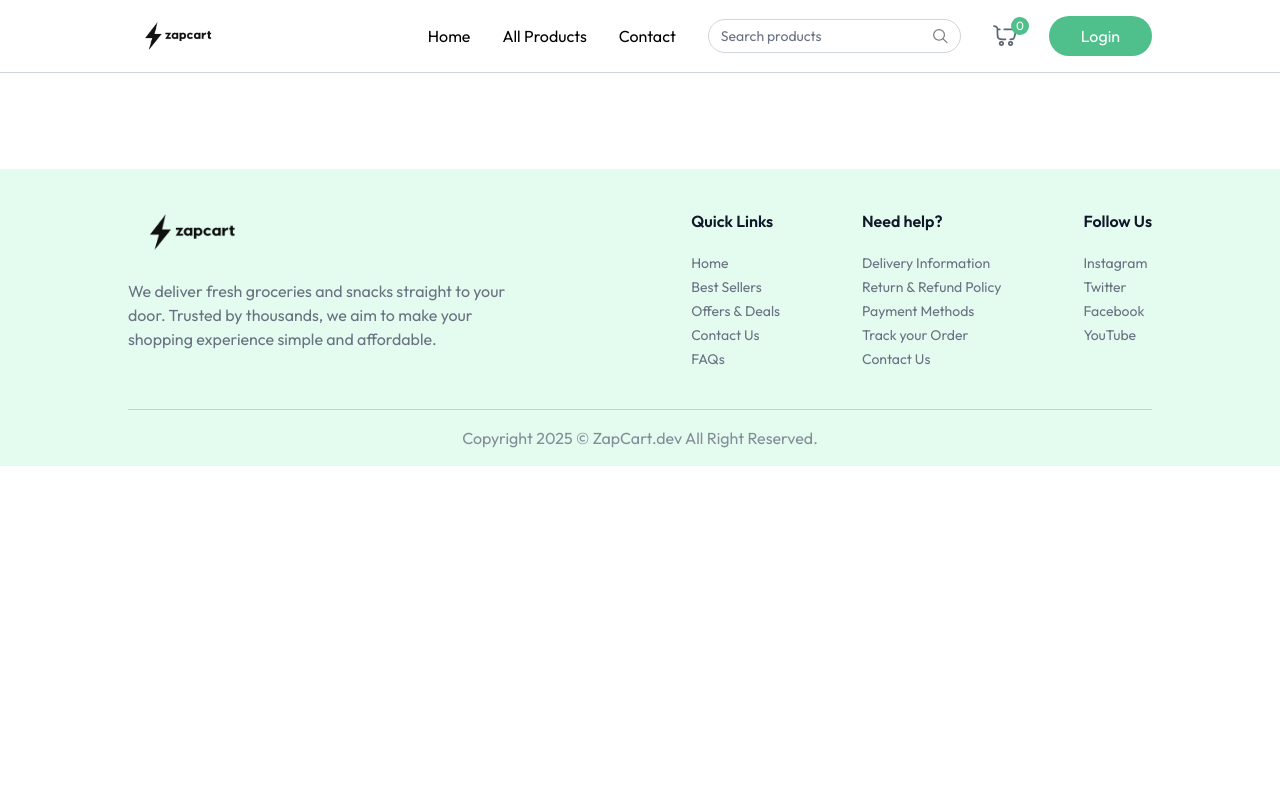
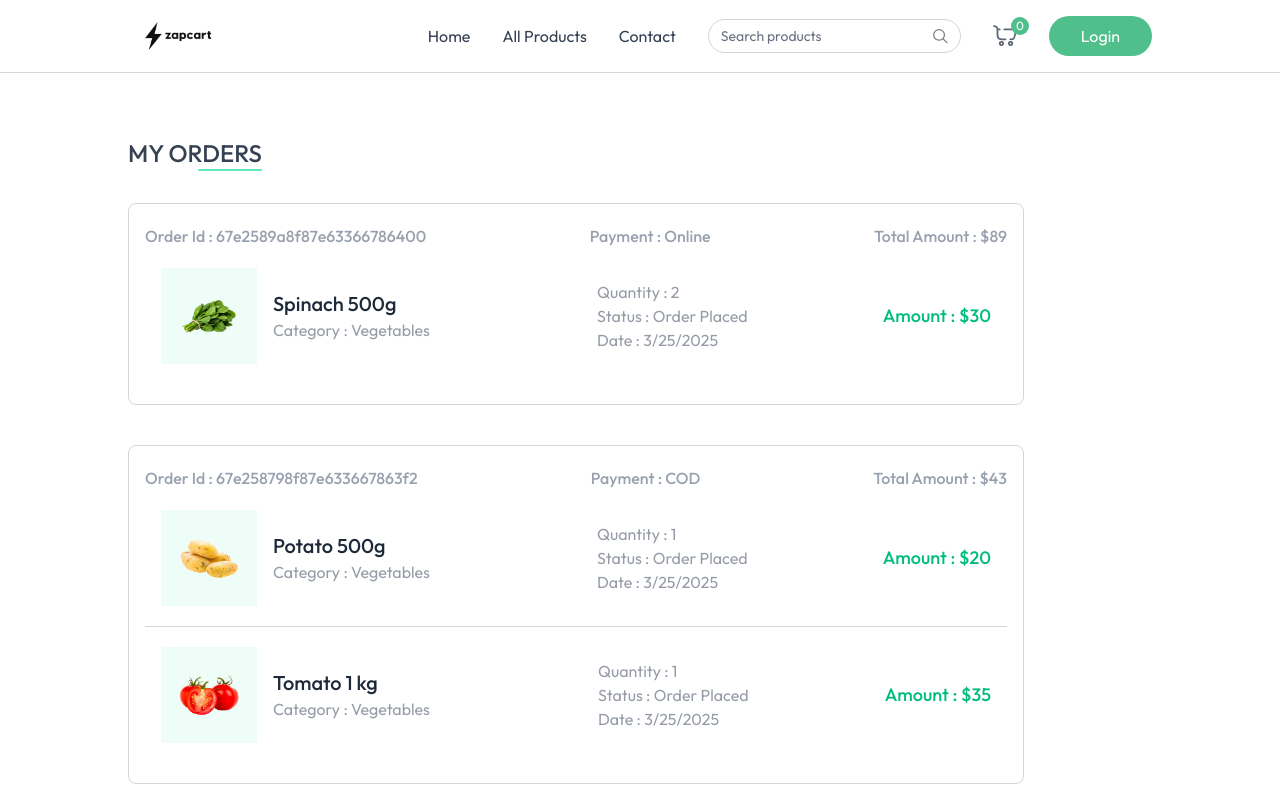
Before and after one commit to Aadarsh-2003/zapcart, a React (Vite) app in the folder client/: page /my-orders in a window 1280 px wide. Shown: the top 800 px of the page. Built offline with nearby package versions, Linux system fonts and the light colour scheme.

Commit message:
Added MyOrders and SellerLayout pages and SellerLogin component

```diff
--- a/client/src/App.jsx
+++ b/client/src/App.jsx
@@ -11,15 +11,18 @@
 import ProductDetails from './pages/ProductDetails'
 import Cart from './pages/Cart'
 import AddAddress from './pages/AddAddress'
+import MyOrders from './pages/MyOrders'
+import SellerLogin from './components/seller/SellerLogin'
+import SellerLayout from './pages/seller/SellerLayout'
 
 
 const App = () => {
 
   const isSellerPath = useLocation().pathname.includes("seller")
- const {showUserLogin} = useAppContext();
+ const {showUserLogin, isSeller} = useAppContext();
 
   return (
-    <div>
+    <div className='text-default min-h-screen text-gray-700 bg-white' >
       {isSellerPath ? null : <Navbar/>}
       {showUserLogin? <Login/>: null}
       <Toaster/>
@@ -31,6 +34,8 @@
           <Route path='/products/:category/:id' element={<ProductDetails/>} />
           <Route path='/cart' element={<Cart/>} />
           <Route path='/add-address' element={<AddAddress/>} />
+          <Route path='/my-orders' element={<MyOrders/>} />
+          <Route path='/seller' element={isSeller? <SellerLayout/> : <SellerLogin/>} />
         </Routes>
       </div>
       {!isSellerPath && <Footer/>}
--- a/client/src/components/ProductCard.jsx
+++ b/client/src/components/ProductCard.jsx
@@ -29,7 +29,7 @@
                 </div>
                 <div className="flex items-end justify-between mt-3">
                     <p className="md:text-xl text-base font-medium text-emerald-500">
-                        {currency}${product.offerPrice} <span className="text-gray-500/60 md:text-sm text-xs line-through">{currency}${product.price}</span>
+                        {currency}{product.offerPrice} <span className="text-gray-500/60 md:text-sm text-xs line-through">{currency}{product.price}</span>
                     </p>
                     <div onClick={(e)=>{
                         e.stopPropagation();
--- /dev/null
+++ b/client/src/components/seller/SellerLogin.jsx
@@ -0,0 +1,44 @@
+import React, { useEffect, useState } from 'react'
+import { useAppContext } from '../../context/AppContext'
+
+const SellerLogin = () => {
+
+    const {isSeller, setIsSeller, navigate} = useAppContext();
+        const [email, setEmail] = useState("");
+        const [password, setPassword] = useState("");
+
+        useEffect(() => {
+          if(isSeller){
+            navigate("/seller");
+          }
+        }, [isSeller]);
+
+        const onSubmitHandler = async(e)=>{
+            e.preventDefault();
+            setIsSeller(true);
+        }
+
+
+  return !isSeller && (
+    <form onSubmit={onSubmitHandler} className='min-h-screen flex items-center text-sm text-gray-600' >
+
+        <div className='flex flex-col gap-5 m-auto items-start p-8 py-12 min-w-80 sm:min-w-88 rounded-lg shadow-xl border border-gray-200' >
+            <p className='text-2xl font-medium m-auto'>
+                <span className='text-emerald-500' >Seller</span> Login
+            </p>
+            <div className='w-full' >
+                <p>Email</p>
+                <input onChange={(e)=>setEmail(e.target.value)} value={email} type="email" placeholder='Enter your email' className='border border-gray-200 rounded w-full p-2 mt-1 outline-emerald-500' required />
+            </div>
+            <div className='w-full' >
+                <p>Password</p>
+                <input onChange={(e)=>setPassword(e.target.value)} value={password} type="password" placeholder='Enter your password' className='border border-gray-200 rounded w-full p-2 mt-1 outline-emerald-500' required />
+            </div>
+            <button id='primary' className='text-white w-full py-2 rounded-md cursor-pointer' >Login</button>
+        </div>
+
+    </form>
+  )
+}
+
+export default SellerLogin
--- a/client/src/context/AppContext.jsx
+++ b/client/src/context/AppContext.jsx
@@ -6,7 +6,7 @@
 
 export const AppContextProvider = ({children})=>{
 
-    const currency = import.meta.VITE_CURRENCY;
+    const currency = import.meta.env.VITE_CURRENCY;
 
     const navigate = useNavigate();
     const [user, setUser] = useState(null);
--- /dev/null
+++ b/client/src/pages/MyOrders.jsx
@@ -0,0 +1,63 @@
+import React, { useEffect, useState } from 'react'
+import { useAppContext } from '../context/AppContext';
+import { dummyOrders } from '../assets/assets';
+
+const MyOrders = () => {
+
+    const [myOrders, setMyOrders] = useState([]);
+    const {currency} = useAppContext();
+
+    const fetchMyOrders = async()=>{
+        setMyOrders(dummyOrders);
+    }
+
+    useEffect(() => {
+      fetchMyOrders();
+    }, [])
+
+
+  return (
+    <div className='mt-16 pb-16' >
+        <div className='flex flex-col items-end w-max mb-8' >
+            <p className='text-2xl font-medium uppercase' >My Orders</p>
+            <div className='w-16 h-0.5 bg-emerald-300 rounded-full' ></div>
+        </div>
+        {myOrders.map((order,index)=>(
+            <div key={index} className='border border-gray-300 rounded-lg mb-10 p-4 py-5 max-w-4xl' >
+                <p className='flex justify-between md:items-center text-gray-400 md:font-medium max-md:flex-col' >
+                    <span>Order Id : {order._id}</span>
+                    <span>Payment : {order.paymentType}</span>
+                    <span>Total Amount : {currency}{order.amount}</span>
+                </p>
+                {order.items.map((item,index)=>(
+                    <div key={index} className={`relative bg-white text-gray-500/70 ${order.items.length !== index + 1 && "border-b"} border-gray-300 flex flex-col md:flex-row md:items-center justify-between p-4 py-5 md:gap-16 w-full max-w-4xl`} >
+                        <div className='flex items-center mb-4 md:mb-0' >
+                            <div className='bg-emerald-300/10 p-4 roumded-lg' >
+                                <img src={item.product.image[0]} alt="" className='w-16 h-16' />
+                            </div>
+                            <div className='ml-4' >
+                                <h2 className='text-xl font-medium text-gray-800' >{item.product.name}</h2>
+                                <p>Category : {item.product.category}</p>
+                            </div>
+                        </div>
+
+                        <div className='flex flex-col justify-center md:ml-8 mb-4 md:mb-0' >
+                            <p>Quantity : {item.quantity || "1"}</p>
+                            <p>Status : {order.status}</p>
+                            <p>Date : {new Date(order.createdAt).toLocaleDateString()}</p>
+                        </div>
+
+                        <p className='text-emerald-500 text-lg font-medium' >
+                            Amount : {currency}{item.product.offerPrice * item.quantity}
+                        </p>
+
+
+                    </div>
+                ))}
+            </div>
+        ))}
+    </div>
+  )
+}
+
+export default MyOrders
--- a/client/src/pages/ProductDetails.jsx
+++ b/client/src/pages/ProductDetails.jsx
@@ -64,8 +64,8 @@
                     </div>
 
                     <div className="mt-6">
-                        <p className="text-gray-500/70 line-through">MRP: {currency}${product.price}</p>
-                        <p className="text-2xl font-medium">MRP: {currency} ${product.offerPrice}</p>
+                        <p className="text-gray-500/70 line-through">MRP: {currency}{product.price}</p>
+                        <p className="text-2xl font-medium">MRP: {currency} {product.offerPrice}</p>
                         <span className="text-gray-500/70">(inclusive of all taxes)</span>
                     </div>
 
--- /dev/null
+++ b/client/src/pages/seller/SellerLayout.jsx
@@ -0,0 +1,55 @@
+import { Link, NavLink, Outlet } from "react-router-dom";
+import { assets } from "../../assets/assets";
+import { useAppContext } from "../../context/AppContext";
+
+const SellerLayout = () => {
+
+    const {setIsSeller} = useAppContext();
+
+    const logout = async()=>{
+        setIsSeller(false);
+    }
+
+
+
+    const sidebarLinks = [
+        { name: "Add Product", path: "/seller", icon: assets.add_icon },
+        { name: "Product List", path: "/seller/product-list", icon: assets.product_list_icon },
+        { name: "Orders", path: "/seller/orders", icon: assets.order_icon },
+    ];
+
+    return (
+        <>
+            <div className="flex items-center justify-between px-4 md:px-8 border-b border-gray-300 py-3 bg-white ">
+                <Link to="/">
+                    <img src={assets.zapcart_logo} alt="logo" className="cursor-pointer w-34 md:wd-38" />
+                </Link>
+                <div className="flex items-center gap-5 text-gray-500">
+                    <p>Hi! Admin</p>
+                    <button onClick={logout} className='cursor-pointer border rounded-full text-sm px-4 py-1'>Logout</button>
+                </div>
+            </div>
+                <div className="flex">
+                    <div className="md:w-64 w-16 border-r h-[550px] text-base border-gray-300 pt-4 flex flex-col transition-all duration-300">
+                    {sidebarLinks.map((item) => (
+                        <NavLink to={item.path} key={item.name} end={item.path === "/seller"}
+                            className={({isActive})=>`flex items-center py-3 px-4 gap-3
+                                ${isActive ? "border-r-4 md:border-r-[6px] bg-emerald-500/10 border-emerald-500 text-emerald-500"
+                                    : "hover:bg-gray-100/90 border-white"
+                                }`
+                            }
+                        >
+                            <img src={item.icon} alt="" className="w-7 h-7" />
+
+                            <p className="md:block hidden text-center">{item.name}</p>
+                        </NavLink>
+                    ))}
+                    </div>
+                    <Outlet/>
+                </div>
+
+        </>
+    );
+};
+
+export default SellerLayout
```
Also changed, not shown: client/src/pages/Cart.jsx (+4 -4 lines).
